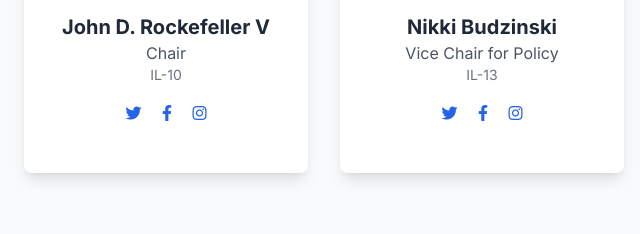
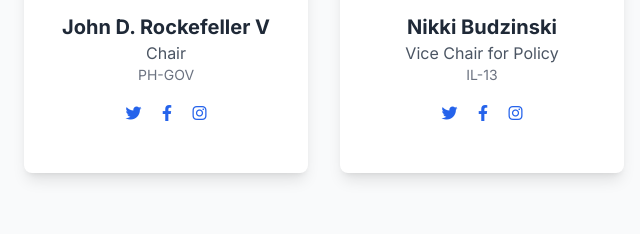
Before and after one commit to MallardtheDucky/NDC, a plain HTML site: page members.html in a window 1280 px wide. Shown: the part 465-699 px from the top of the page, 0-640 px from the left. Drawn offline with nearby package versions, Linux system fonts and the light colour scheme.

Commit message:
Update members.html

```diff
--- a/members.html
+++ b/members.html
@@ -65,7 +65,7 @@
                         <img src="images/John_Edwards,_official_Senate_photo_portrait.jpg" alt="Leader" class="rounded-full mx-auto mb-4 w-32 h-32 object-cover border-4 border-blue-600">
                         <h3 class="text-xl font-bold text-gray-800">John D. Rockefeller V</h3>
                         <p class="text-gray-600">Chair</p>
-                        <p class="text-sm text-gray-500">IL-10</p>
+                        <p class="text-sm text-gray-500">PH-GOV</p>
                         <div class="mt-4 space-x-4 text-blue-600">
                             <a href="#" class="hover:text-blue-800"><i class="fab fa-twitter"></i></a>
                             <a href="#" class="hover:text-blue-800"><i class="fab fa-facebook-f"></i></a>
```
